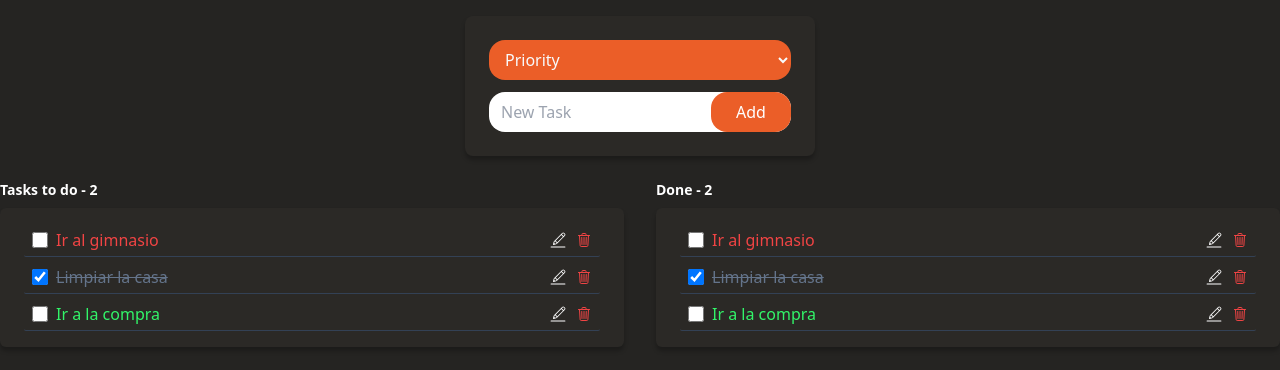
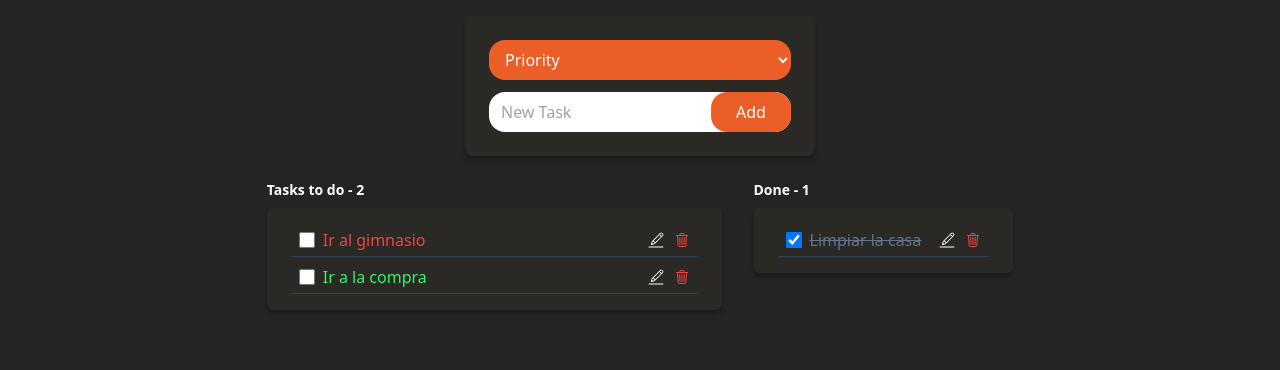
Before and after one commit to ab-sharifi21/todo-app-react, a React (Vite) app: page / in a window 1280 px wide. Shown: the top 370 px of the page. Built offline with nearby package versions, Linux system fonts and the light colour scheme.

Commit message:
Filter the done tasks and toDoTasks

```diff
--- a/src/App.tsx
+++ b/src/App.tsx
@@ -9,6 +9,19 @@ function App() {
     localStorage.setItem('tasks', JSON.stringify(tasks));
   }, [tasks]);
 
+
+  const doneTasks = tasks.filter((task) => {
+    if (task.done) {
+      return task
+    }
+  })
+
+  const toDoTasks = tasks.filter((task) => {
+    if (!task.done) {
+      return task
+    }
+  })
+
   return (
     <div className='flex flex-col items-center'>
       <div className="my-4 bg-[#403D3933] shadow-box-shadow p-6 rounded-lg w-[350px]">
@@ -17,18 +30,18 @@ function App() {
 
         <div className='flex gap-8 text-white'>
           <div>
-            <h3 className='text-sm font-semibold my-2'>Tasks to do - 2</h3>
+            <h3 className='text-sm font-semibold my-2'>Tasks to do - {toDoTasks.length}</h3>
             <TodoList
-              tasks={tasks}
+              tasks={toDoTasks}
               changeTaskDone={changeTaskDone}
               deleteTask={deleteTask}
             />
           </div>
 
           <div>
-          <h3 className='text-sm font-semibold my-2'>Done - 2</h3>
+          <h3 className='text-sm font-semibold my-2'>Done - {doneTasks.length}</h3>
             <TodoList
-              tasks={tasks}
+              tasks={doneTasks}
               changeTaskDone={changeTaskDone}
               deleteTask={deleteTask}
             />
```
